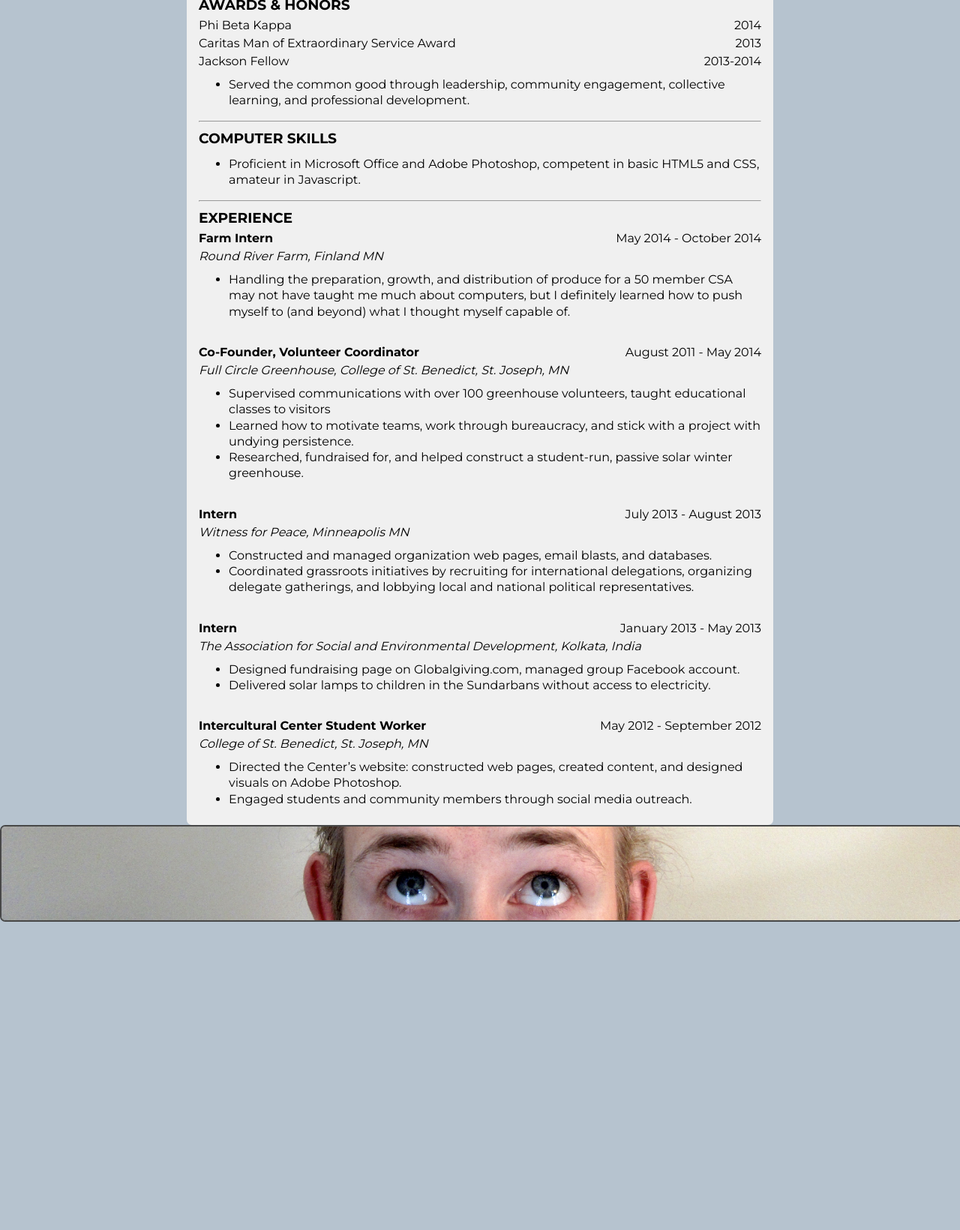
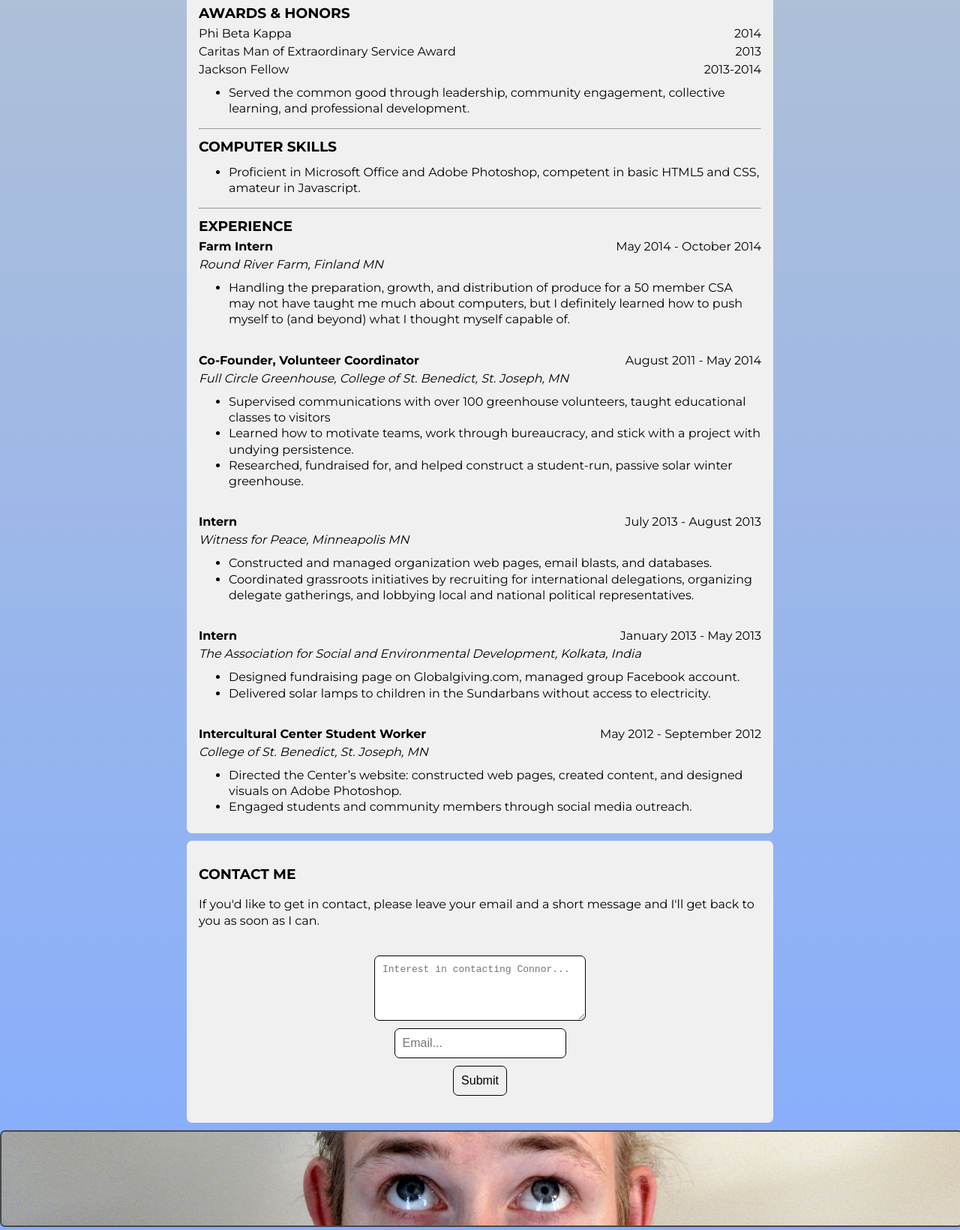
Before and after one commit to cwklausing/CWK-Resume, a plain HTML site: page index.html in a window 1280 px wide. Shown: the part 338-1978 px from the top of the page at 75% size. Before the commit the page ends 1571 px from the top, so only its background shows below. Drawn offline with Linux system fonts and the light colour scheme.

Commit message:
Resume Updates
Added HTML5 and CSS3 updates after Code school front end courses.

```diff
--- a/index.html
+++ b/index.html
@@ -5,7 +5,7 @@
   <title>CWKlausing Resume</title>
   <meta name=“author” content="Connor Klausing" />
   <meta name="keywords" content="cwkwebdesign, self-taught, self-starter, persistent, imaginative, original, HTML, CSS" />
-  <meta name="description" content="A resume for my first Prime Academy challenge.  Hopefully the first of many more!  Thanks for viewing." />
+  <meta name="description" content="Updated Resume." />
   <link href='http://fonts.googleapis.com/css?family=Montserrat:400,700' rel='stylesheet' type='text/css' />
   <link rel="stylesheet" type="text/css" href="stylesheet.css" />
 </head>
@@ -13,25 +13,25 @@
 <body>
 
 <!-- Fixed top bar -->
-  <div id="header">
-    <div id="profile">
+  <header>
+    <figure>
       <img src="images/Profile.jpg" />
-    </div>
-    <div id="header-text">
+    </figure>
+    <section>
       <h1>Connor W Klausing</h1>
       <p>567 Asbury St, St. Paul, MN 55104</p>
       <p>(651) 357-6785 - cwklausing@gmail.com</p>
-    </div>
-  </div>
+    </section>
+  </header>
 
  <!-- Body of the resume -->
-  <div class="content">
-    <div id="personal-statement">
-      <p><strong>An aspiring, self-taught, but admittedly unseasoned web developer looks to up his game</strong></p>
-      <hr>
-    </div>
+  <main>
+    <!-- Personal statement -->
+    <p><strong>An aspiring, self-taught, but admittedly unseasoned web developer looks to up his game</strong></p>
+    <hr>
 
-    <div id="education">
+    <!--Education -->
+    <section>
       <h3>EDUCATION</h3>
         <p>Bachelor of Arts</p>
         <div class="date">May 2014</div>
@@ -40,9 +40,10 @@
         <p>Major: Political Science</p>
         <p>Study Abroad: St. Xavier’s University, Kolkata, India</p>
         <hr>
-    </div>
+    </section>
 
-    <div class="awards">
+    <!--Awards -->
+    <section>
       <h3>AWARDS & HONORS</h3>
       <div class="date">2014</div>
       <p>Phi Beta Kappa</p>
@@ -54,19 +55,22 @@
         <li>Served the common good through leadership, community engagement, collective learning, and professional development.</li>
       </ul>
       <hr>
-    </div>
+    </section>
 
-    <div class="compskills">
+    <!--Computer Skills -->
+    <section>
       <h3>COMPUTER SKILLS</h3>
       <ul>
         <li>Proficient in Microsoft Office and Adobe Photoshop, competent in basic HTML5 and CSS, amateur in Javascript.</li>
       </ul>
       <hr>
-    </div>
+    </section>
 
-    <div class="experience">
+    <!-- Experience -->
+    <section>
       <h3>EXPERIENCE</h3>
-      <div id="roundriver">
+      <!-- Round River -->
+      <section>
         <div class="date">May 2014 - October 2014</div>
         <p><strong>Farm Intern</strong></p>
         <p><i>Round River Farm, Finland MN</i></p>
@@ -74,9 +78,10 @@
           <li>Handling the preparation, growth, and distribution of produce for a 50 member CSA may not have taught me much about computers, but I definitely learned how to push myself to (and beyond) what I thought myself capable of.</li>
         </ul>
         <br>
-      </div>
+      </section>
 
-      <div class="fcg">
+      <!--Full Circle Greenhouse-->
+      <section>
         <div class="date">August 2011 - May 2014</div>
         <p><strong>Co-Founder, Volunteer Coordinator</strong></p>
         <p><i>Full Circle Greenhouse, College of St. Benedict, St. Joseph, MN</i></p>
@@ -86,9 +91,10 @@
           <li>Researched, fundraised for, and helped construct a student-run, passive solar winter greenhouse.</li>
         </ul>
         <br>
-      </div>
+      </section>
 
-      <div id="wfp">
+      <!--Witness for Peace-->
+      <section>
         <div class="date">July 2013 - August 2013</div>
         <p><strong>Intern</strong></p>
         <p><i>Witness for Peace, Minneapolis MN</i></p>
@@ -97,9 +103,10 @@
           <li>Coordinated grassroots initiatives by recruiting for international delegations, organizing delegate gatherings, and lobbying local and national political representatives.</li>
         </ul>
         <br>
-      </div>
+      </section>
 
-      <div id="ased">
+      <!--ASED-->
+      <section>
         <div class="date">January 2013 - May 2013</div>
         <p><strong>Intern</strong></p>
         <p><i>The Association for Social and Environmental Development, Kolkata, India</i></p>
@@ -108,9 +115,10 @@
           <li>Delivered solar lamps to children in the Sundarbans without access to electricity.</li>
         </ul>
         <br>
-      </div>
+      </section>
 
-      <div id="icsw">
+      <!--ICSW-->
+      <section>
         <div class="date">May 2012 - September 2012</div>
         <p><strong>Intercultural Center Student Worker</strong></p>
         <p><i>College of St. Benedict, St. Joseph, MN</i></p>
@@ -119,15 +127,28 @@
           <li>Engaged students and community members through social media outreach.</li>
         </ul>
         <br>
-      </div>
-    </div>
-  </div>
+      </section>
+    </section>
+  </main>
 
 <!-- End body of resume -->
+  <section id="Contact-me">
+    <h3>CONTACT ME</h3>
+    <p>If you'd like to get in contact, please leave your email and a short message and I'll get back to you as soon as I can.</p>
+    <form>
+        <label for="contact-connor"><label>
+        <textarea id="contact-connor" placeholder="Interest in contacting Connor..."></textarea>
+        <label for="email"></label>
+        <input type="email" placeholder="Email..." id="email"></input>
+        <label for="submit"></label>
+        <input type="submit"></input>
+    </form>
+  </section>
+
 <!-- Looking up image -->
 
-  <div id="floor">
+  <footer>
     <img src="images/thingsarelookingup.jpg" alt="Things are looking up">
-  </div>
+  </footer>
 </body>
 </html>
--- a/stylesheet.css
+++ b/stylesheet.css
@@ -1,10 +1,10 @@
 body {
 	margin: 0%;
-	background-color: #B6C3CF;
+	background: linear-gradient(#B6C3CF, #85ADFF);
 }
 
 /* Header styling */
-#header {
+header {
 	margin-top: 0%;
 	position: fixed;
 	top: 0%;
@@ -13,54 +13,46 @@ body {
 	background-color: #2C2C2C;
 	border-radius: 7px;
 	z-index: 1;
-}
-
-#header-text {
 	font-family: 'Montserrat', sans-serif;
 	line-height: 80%;
 	color: #F0F0F0;
 	text-align: center;
 }
 
-#header-text h1 {
+header h1 {
 	font-size: 3em;
-	line-height: 25%
+	line-height: 20%
 }
 
-#profile {
+figure {
 	position: absolute;
+	border-left: 30px;
+	margin: 5px 5px 5px 30px;
 	float: left;
 	padding: 5px;
-	margin-left: 30px;
 }
 
-#profile img {
+figure img {
 	width: 120px;
 	border-radius: 50%;
 }
+
 /* End header styling */
 /*Begin content styling */
 
-.content {
+main {
 	width: 750px;
 	font-family: 'Montserrat', sans-serif;
 	padding-left: 1em;
 	padding-right: 1em;
-	padding-top: .33em;
+	padding-top: 1em;
 	margin: 132px auto 0px;
 	background-color: #F0F0F0;
 	border-radius: 7px;
-}
-
-#personal-statement {
-	text-align: center;
-}
-
-.content {
 	line-height: 0.5em;
 }
 
-.content li {
+main li {
 	line-height: 1.33em;
 }
 
@@ -68,8 +60,46 @@ body {
 	float: right;
 }
 
+#Contact-me {
+	width: 750px;
+	font-family: 'Montserrat', sans-serif;
+	padding: 1em;
+	margin: 10px auto 10px;
+	background-color: #F0F0F0;
+	border-radius: 7px;
+	line-height: 1.33em;
+}
+
+form {
+	text-align: center;
+	padding: 10px;
+	margin: 0 auto;
+}
+
+#Contact-me input {
+	font-size: 1em;
+	border-radius: 7px;
+	border: 1px solid black;
+	padding: 10px;
+}
+
+textarea {
+	display: block;
+	font-size: 1em;
+	border-radius: 7px;
+	border: 1px solid black;
+	padding: 10px;
+	margin: 0 auto;
+	width: 20em;
+	height: 5em;
+}
+label {
+	display: block;
+	padding: 5px;
+}
+
 /* Looking up image */
-#floor img {
+footer img {
 	width: 100%;
 	border: 2px;
 	border-style: solid;
```
